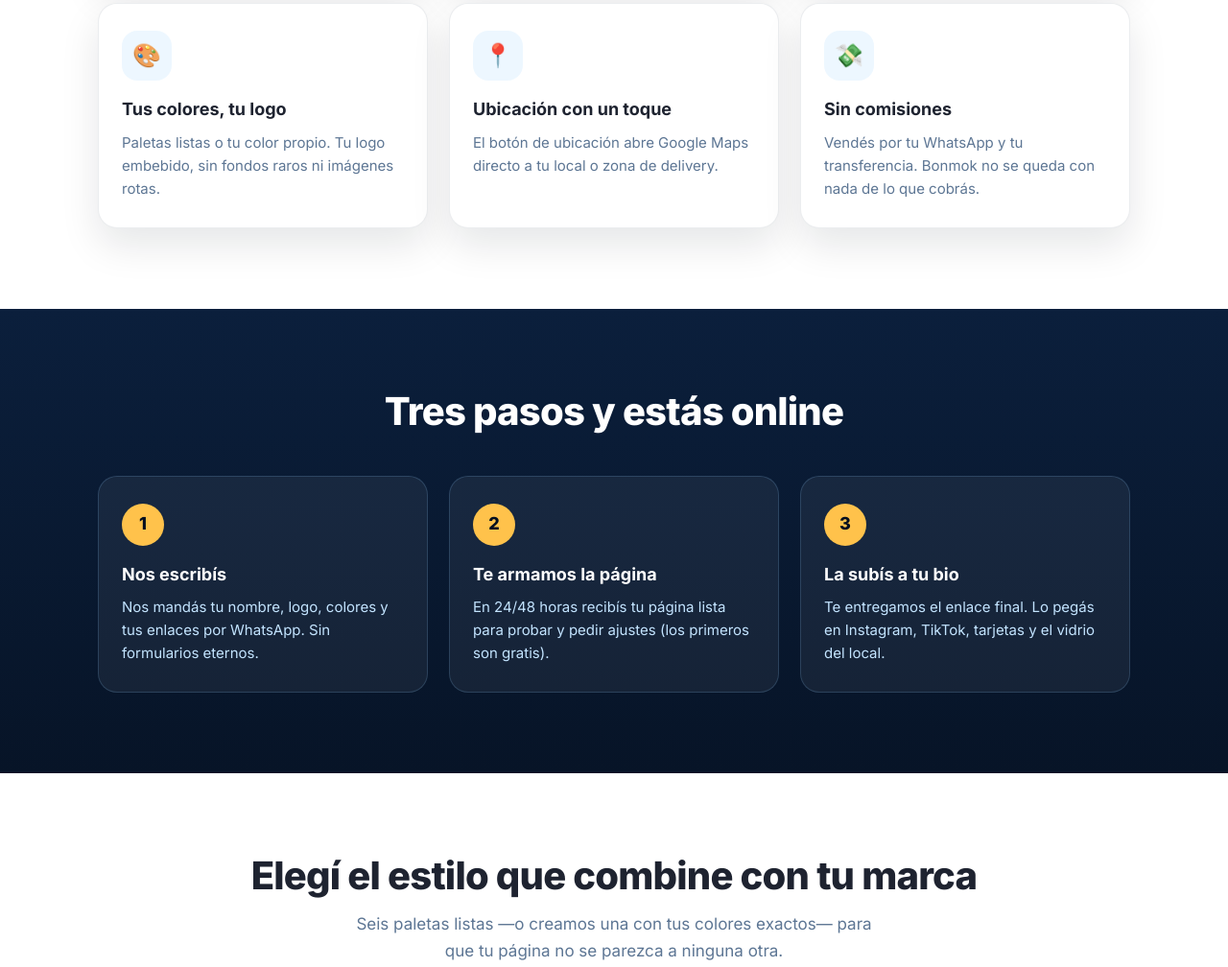
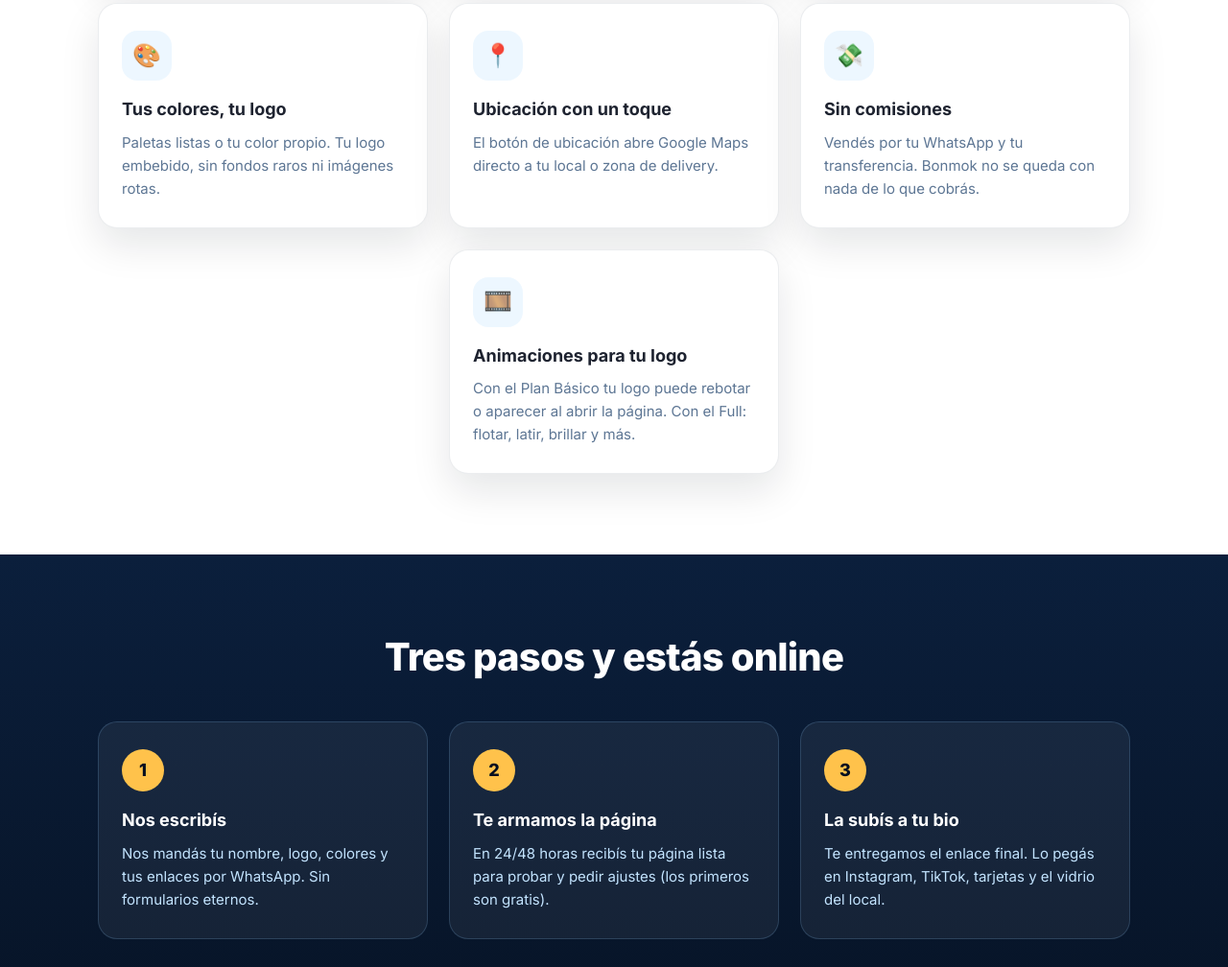
Before and after one commit to alfacomputacion2024-lab/bonmok-web, a plain HTML site: page index.html in a window 1280 px wide. Shown: the part 1387-2395 px from the top of the page at 96% size. Drawn offline with Linux system fonts and the light colour scheme; a web font is replaced by a local one.

Commit message:
Animaciones del logo: tarjeta de funciones, bullets de planes y demo en la maqueta

```diff
--- a/assets/css/styles.css
+++ b/assets/css/styles.css
@@ -306,6 +306,11 @@ a { color: inherit; text-decoration: none; }
   border: 2px solid var(--p-acento-borde);
   box-shadow: 0 0 26px var(--p-brillo);
 }
+
+/* Demo en vivo de la función de animaciones: el logo de la maqueta rebota,
+   igual que el "rebote" del Plan Básico de Bonmok */
+.celular-pantalla .mini-logo { animation: demo-rebote 1.4s ease-in-out infinite; }
+@keyframes demo-rebote { 0%, 100% { transform: translateY(0); } 50% { transform: translateY(-7px); } }
 
 .mini-lema {
   font-size: 12.5px;
@@ -737,5 +742,10 @@ a { color: inherit; text-decoration: none; }
 /* Accesibilidad: respeta la preferencia de menos movimiento */
 @media (prefers-reduced-motion: reduce) {
   html { scroll-behavior: auto; }
-  * { transition: none !important; }
+  * { transition: none !important; animation: none !important; }
 }
+
+/* En escritorio (3 columnas) la séptima tarjeta sola se centra */
+@media (min-width: 981px) {
+  .grilla-3 .tarjeta:last-child:nth-child(3n+1) { grid-column: 2; }
+}
--- a/index.html
+++ b/index.html
@@ -142,6 +142,12 @@
           <h3>Sin comisiones</h3>
           <p>Vendés por tu WhatsApp y tu transferencia. Bonmok no se queda con nada de lo que cobrás.</p>
         </article>
+
+        <article class="tarjeta">
+          <span class="tarjeta-ico">🎞️</span>
+          <h3>Animaciones para tu logo</h3>
+          <p>Con el Plan Básico tu logo puede rebotar o aparecer al abrir la página. Con el Full: flotar, latir, brillar y más.</p>
+        </article>
       </div>
     </div>
   </section>
@@ -254,6 +260,7 @@
           <ul class="lista-check">
             <li>Hasta <strong>6 enlaces</strong></li>
             <li>Tu logo y 4 colores a elegir —o un paquete de colores (2 editables)</li>
+            <li>Animaciones básicas del logo (rebote y aparición)</li>
             <li>Estado "abierto / cerrado"</li>
             <li>Página lista y funcionando, con enlace propio y sin costos extra</li>
           </ul>
@@ -268,6 +275,7 @@
           <ul class="lista-check">
             <li><strong>Links ilimitados</strong></li>
             <li>Panel de colores: los 4 colores del paquete y variaciones libres</li>
+            <li>Todas las animaciones del logo (flotar, latido, brillar, zoom…)</li>
             <li>Cambios de texto y horarios sin límite</li>
             <li>Un rediseño cada 6 meses</li>
             <li>Soporte directo por WhatsApp</li>
```
Also changed, not shown: 1 other file.
